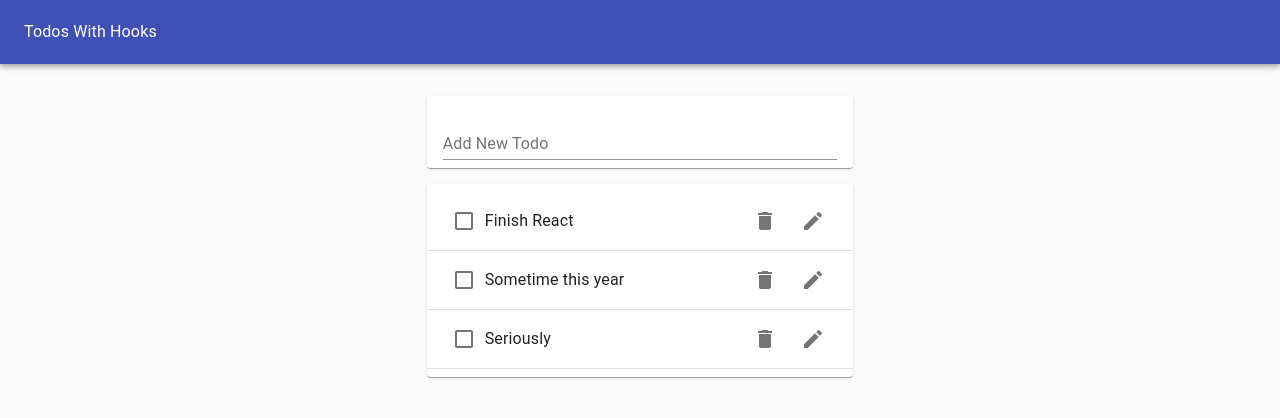
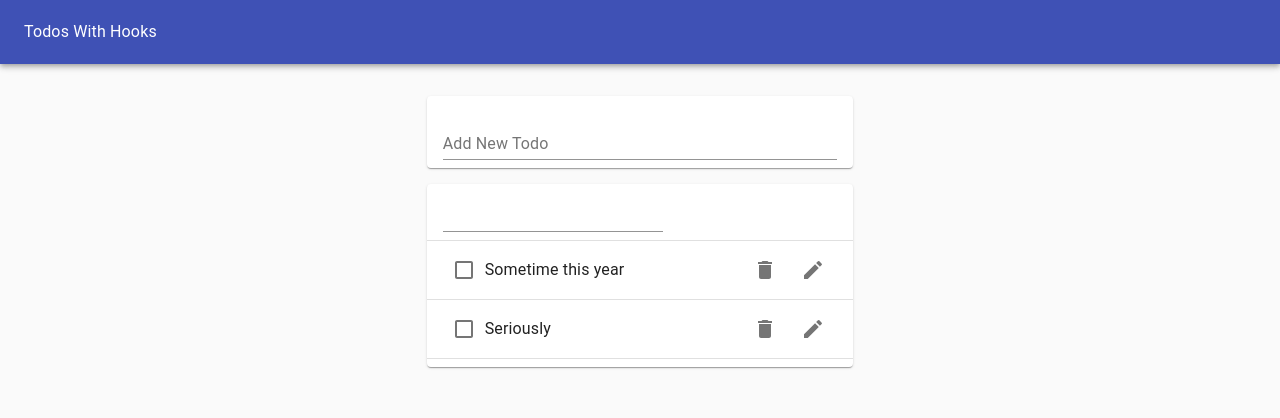
Before and after one commit to vanessanaja/todo-list-with-hooks, a React (Create React App) app: page / in a window 1280 px wide. Both pictures are taken after a click on the button 813 px from the left and 221 px from the top of the page. Shown: the top 418 px of the page. Built offline with nearby package versions, Linux system fonts and the light colour scheme.

Commit message:
EditTodoForm component

```diff
--- /dev/null
+++ b/src/EditTodoForm.js
@@ -0,0 +1,9 @@
+import React from 'react';
+import TextField from '@material-ui/core/TextField';
+
+function EditTodoForm(){
+  return(
+    <TextField />
+  )
+}
+export default EditTodoForm;
--- a/src/Todo.js
+++ b/src/Todo.js
@@ -1,4 +1,7 @@
 import React from 'react';
+import useToggleState from './Hooks/useToggleState';
+import useToggle from './Hooks/useToggleState';
+import EditTodoForm from './EditTodoForm';
 import ListItem from '@material-ui/core/ListItem';
 import ListItemText from '@material-ui/core/ListItemText';
 import Checkbox from '@material-ui/core/Checkbox';
@@ -7,9 +10,13 @@ import DeleteIcon from '@material-ui/icons/Delete';
 import EditIcon from '@material-ui/icons/Edit';
 import ListItemSecondaryAction from '@material-ui/core/ListItemSecondaryAction';
 
+
 function Todo({ id, task, completed, removeTodo, toggleTodo }){
+  const [isEditing, toggle] = useToggleState(false);
   return (
     <ListItem>
+    {isEditing ? <EditTodoForm /> :
+      <>
     <Checkbox tabIndex={-1} checked={completed} onClick={() => toggleTodo(id)} />
     <ListItemText
       style={{textDecoration: completed ? 'line-through' : 'none'}}
@@ -20,10 +27,12 @@ function Todo({ id, task, completed, removeTodo, toggleTodo }){
       <IconButton aria-label="Delete" onClick={() => removeTodo(id)}>
        <DeleteIcon />
       </IconButton>
-      <IconButton aria-label="Edit">
+      <IconButton onClick={toggle} aria-label="Edit">
        <EditIcon />
       </IconButton>
     </ListItemSecondaryAction>
+    </>
+    }
   </ListItem>
   );
 }
```
